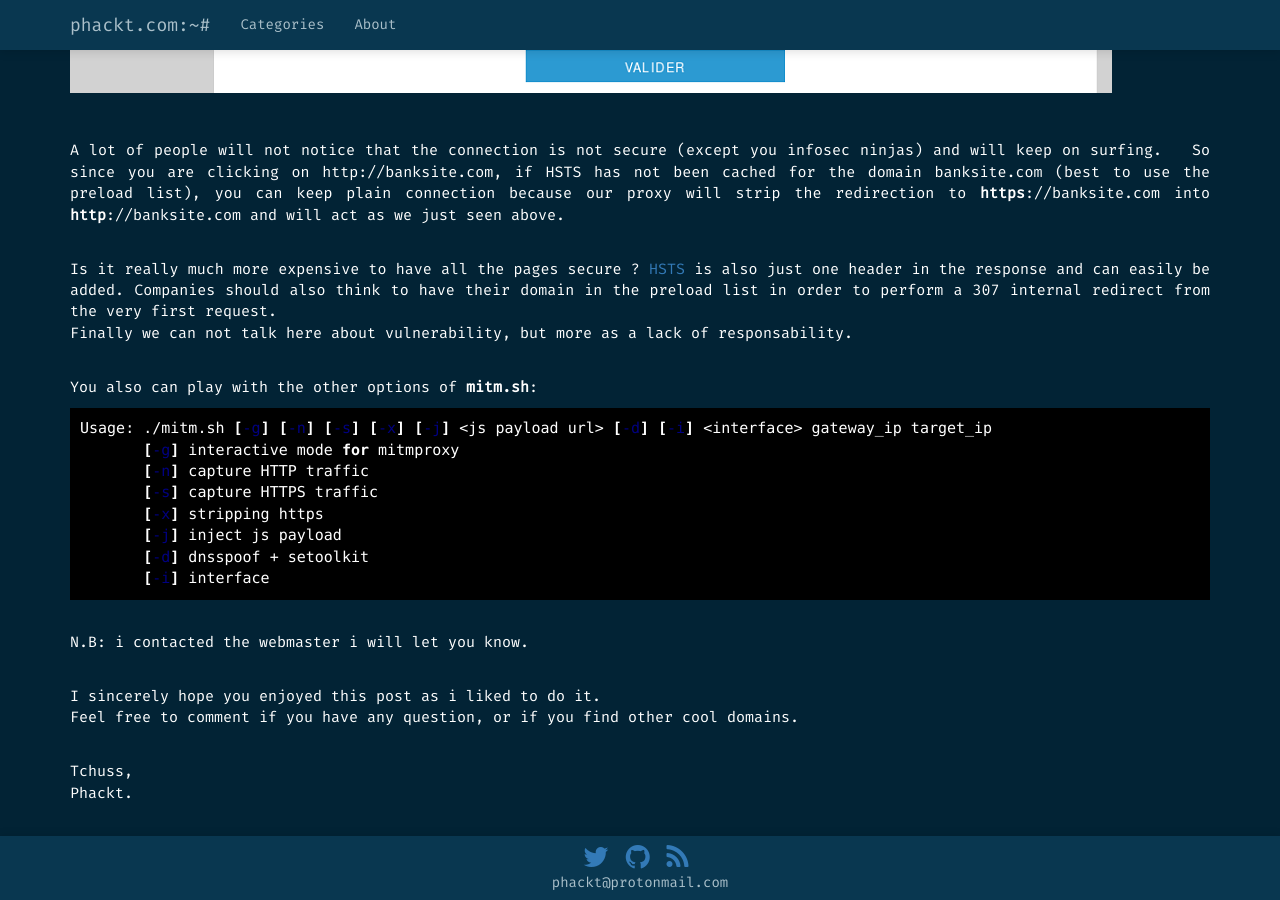
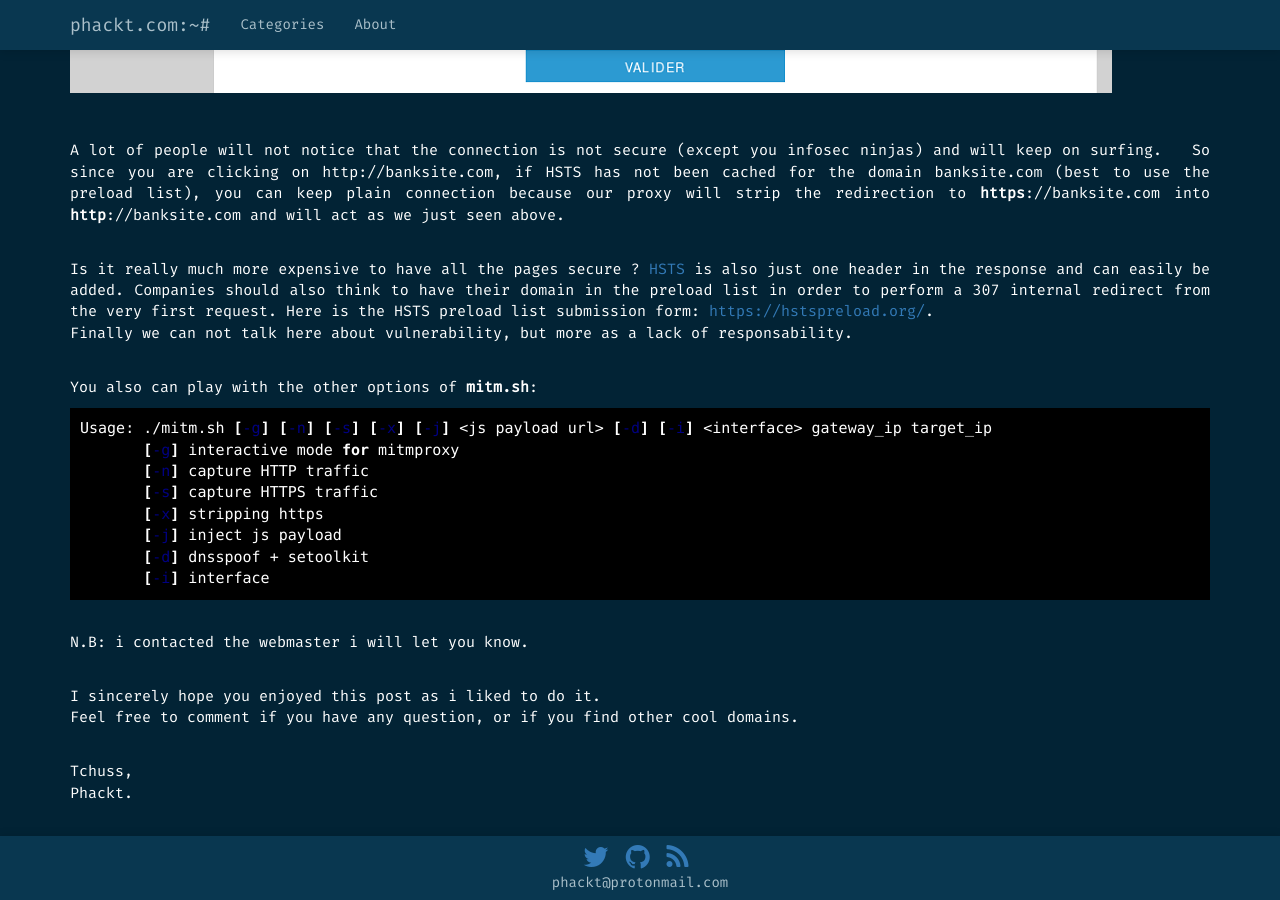
Before and after one commit to phackt/phackt.github.io, a Jekyll site: the page built from _posts/2017-03-27-mitm-keep-plain-connection-example.markdown, in a window 1280 px wide and 900 px high, scrolled down 8319 px. Built offline with Jekyll 4.4.1, drawn with Linux system fonts in a browser that asks for light colours; nearby versions of some CDN libraries; some web fonts are replaced; comment, search, counter and statistics services are not loaded.

Commit message:
Update 2017-03-27-mitm-keep-plain-connection-example.markdown

```diff
--- a/_posts/2017-03-27-mitm-keep-plain-connection-example.markdown
+++ b/_posts/2017-03-27-mitm-keep-plain-connection-example.markdown
@@ -159,7 +159,7 @@ And from our victim, is this transparent ?:
 A lot of people will not notice that the connection is not secure (except you infosec ninjas) and will keep on surfing.
 So since you are clicking on http://banksite.com, if HSTS has not been cached for the domain banksite.com (best to use the preload list), you can keep plain connection because our proxy will strip the redirection to **https**://banksite.com into **http**://banksite.com and will act as we just seen above.
 
-Is it really much more expensive to have all the pages secure ? [HSTS](https://tools.ietf.org/html/rfc6797) is also just one header in the response and can easily be added. Companies should also think to have their domain in the preload list in order to perform a 307 internal redirect from the very first request.
+Is it really much more expensive to have all the pages secure ? [HSTS](https://tools.ietf.org/html/rfc6797) is also just one header in the response and can easily be added. Companies should also think to have their domain in the preload list in order to perform a 307 internal redirect from the very first request. Here is the HSTS preload list submission form: [https://hstspreload.org/](https://hstspreload.org/).
 Finally we can not talk here about vulnerability, but more as a lack of responsability.
 
 You also can play with the other options of **mitm.sh**:
```
